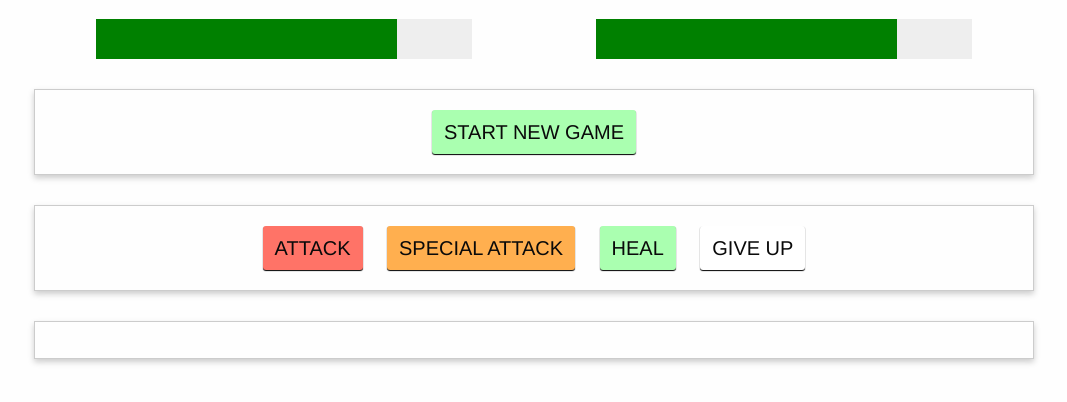
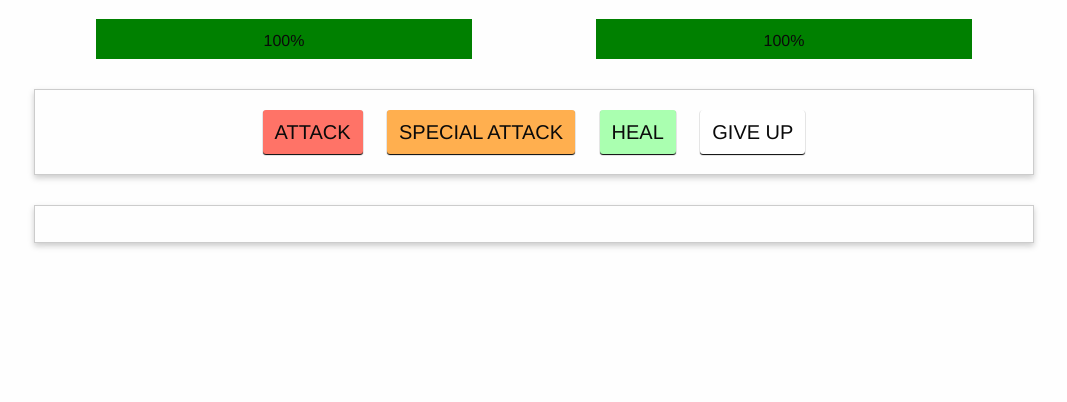
Before and after one commit to tahahojati/vue_monster_slayer, a plain HTML site: page index.html in a window 1280 px wide. Both pictures are taken after a click on the button "START NEW GAME". Shown: the part 72-474 px from the top of the page, without its empty margins (106-1173 px from the left). Drawn offline with nearby package versions, Linux system fonts and the light colour scheme.

Commit message:
game start button and healthbars

```diff
--- a/css/app.css
+++ b/css/app.css
@@ -92,3 +92,4 @@ button {
 #give-up:hover {
     background-color: #c7c7c7;
 }
+.health-text{position: absolute; width: 100%; text-align: center; top:10px}
--- a/index.html
+++ b/index.html
@@ -11,27 +11,29 @@
     <section class="row">
         <div class="small-6 columns">
             <h1 class="text-center">YOU</h1>
-            <div class="healthbar">
-                <div class="healthbar text-center" style="background-color: green; margin: 0; color: white;">
+            <div class="healthbar" style="position: relative">
+                <div class="healthbar text-center" style="background-color: green; margin: 0; color: white;" :style="your_health_style">
 
                 </div>
+                <span class="health-text" >{{your_health}}% </span>
             </div>
         </div>
         <div class="small-6 columns">
             <h1 class="text-center">MONSTER</h1>
-            <div class="healthbar">
-                <div class="healthbar text-center" style="background-color: green; margin: 0; color: white;">
+            <div class="healthbar" style="position: relative;">
+                <div class="healthbar text-center" style="background-color: green; margin: 0; color: white;" :style="enemy_health_style">
 
                 </div>
+                <span class="health-text" >{{enemy_health}}%</span>
             </div>
         </div>
     </section>
-    <section class="row controls">
+    <section class="row controls" v-if="game_off">
         <div class="small-12 columns">
-            <button id="start-game">START NEW GAME</button>
+            <button id="start-game" @click="game_off = false">START NEW GAME</button>
         </div>
     </section>
-    <section class="row controls">
+    <section class="row controls" v-else>
         <div class="small-12 columns">
             <button id="attack">ATTACK</button>
             <button id="special-attack">SPECIAL ATTACK</button>
@@ -49,5 +51,6 @@
         </div>
     </section>
 </div>
+<script src="js/app.js" > </script>
 </body>
 </html>
--- /dev/null
+++ b/js/app.js
@@ -0,0 +1,16 @@
+const v = new Vue({
+	el: '#app',
+	data: {
+		your_health:100,
+		enemy_health:100,
+		game_off:true
+
+	},
+	methods: {
+
+	},
+	computed: {
+		your_health_style: function(){return {width: `${this.your_health}%`}},
+		enemy_health_style: function(){return {width: `${this.enemy_health}%`}},
+	}
+});
```
